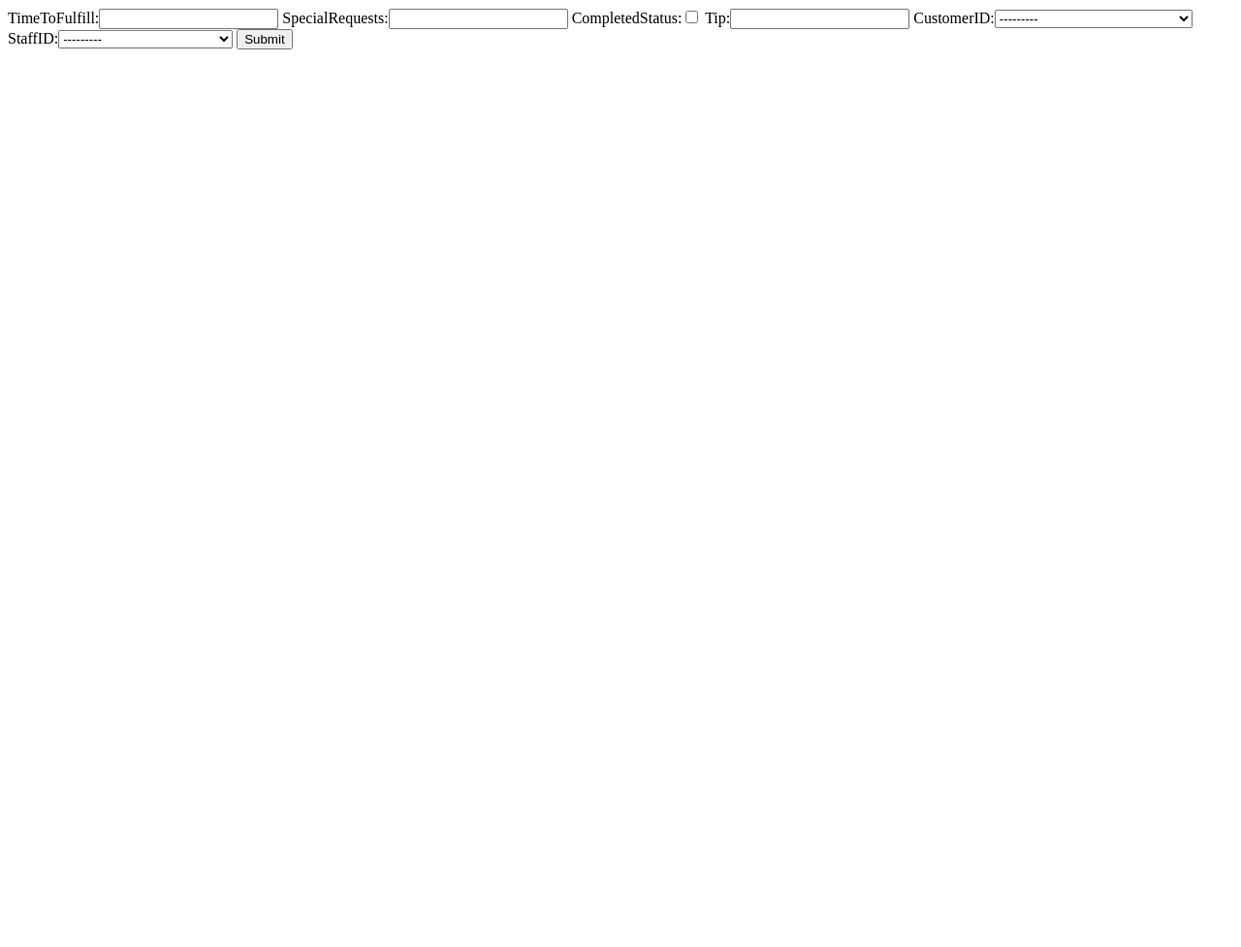
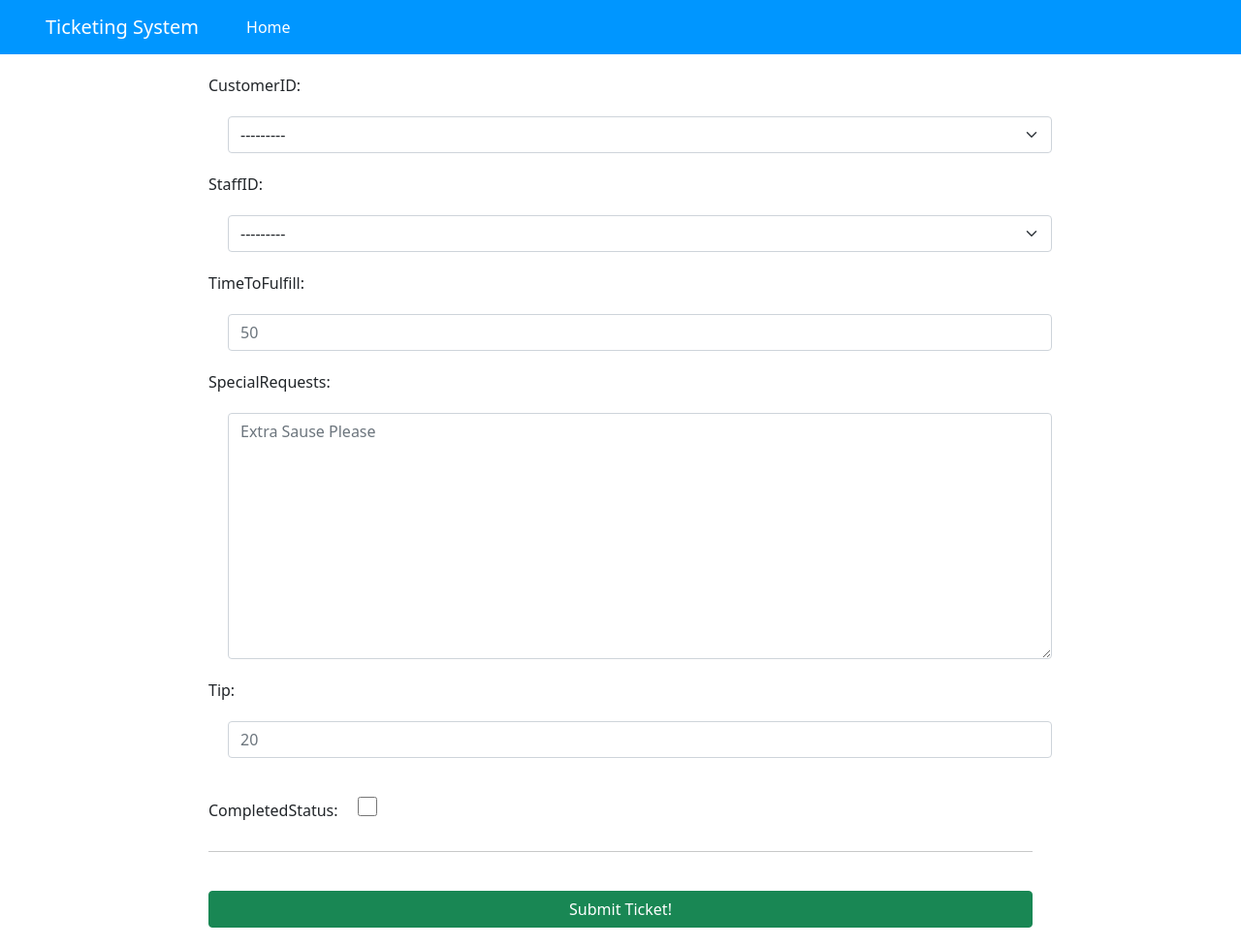
Before and after one commit to CS220-Projects/Ticketing-System, a Django app: page /ticketing_system/test_form/ in a window 1280 px wide. Shown: the whole page at 97% size. Before the commit the page ends 51 px from the top, so only its background shows below. Run offline with Django 3.2, Linux system fonts and the light colour scheme; data comes from the database, SQL or seed files in the repository.

Commit message:
Add CSS And Styling To Form

```diff
--- a/django/djangoproject/ticketing_system/forms.py
+++ b/django/djangoproject/ticketing_system/forms.py
@@ -1,3 +1,4 @@
+from django.forms import ModelForm, TextInput, Textarea, NumberInput, CheckboxInput, Select
 from django import forms
 from django.db import models
 
@@ -5,22 +6,60 @@ from .models import Franchise, Restaurant_Location, Item, Ticket, Customer_On_Ti
     Staff_On_Ticket, Ticket_Item, Staff, Customer
 
 
-class ticket(forms.ModelForm):
-    class Meta:
-        model = Ticket
-        fields = ("timeToFulfill", "specialRequests", "completedStatus", "tip")
+class customerOnTicket(forms.ModelForm):
+    """
 
-class customerOnTicket(forms.ModelForm):
+    """
     class Meta:
         model = Customer_On_Ticket
         fields = ("customerID",)
+        widgets = {
+            'customerID': Select(attrs={
+                'class': "form-select",
+                'style': 'margin: 20px;',
+            }),
+        }
+
 
 class staffOnTicket(forms.ModelForm):
+    """
+
+    """
     class Meta:
         model = Staff_On_Ticket
         fields = ("staffID",)
+        widgets = {
+            'staffID': Select(attrs={
+                'class': "form-select",
+                'style': 'margin: 20px;',
+            }),
+        }
 
 
+class ticket(ModelForm):
+    """
 
-# class TestForm(forms.Form):
-#     subjectTest = forms.CharField(max_length=100)
+    """
+    class Meta:
+        model = Ticket
+        fields = ("timeToFulfill", "specialRequests", "tip", "completedStatus")
+        widgets = {
+            'timeToFulfill': NumberInput(attrs={
+                'class': "form-control",
+                'style': 'margin: 20px',
+                'placeholder': '50'
+            }),
+            'specialRequests': Textarea(attrs={
+                'class': "form-control",
+                'style': 'margin: 20px',
+                'placeholder': 'Extra Sause Please'
+            }),
+            'tip': NumberInput(attrs={
+                'class': "form-control",
+                'style': 'margin: 20px;',
+                'placeholder': '20'
+            }),
+            'completedStatus': CheckboxInput(attrs={
+                'style': 'width: 20px; height: 20px; margin: 20px;',
+            }),
+        }
--- a/django/djangoproject/ticketing_system/templates/TestForm.html
+++ b/django/djangoproject/ticketing_system/templates/TestForm.html
@@ -1,9 +1,52 @@
-<form action="/ticketing_system/test_form/" method="post">
-    {% csrf_token %}
+<!DOCTYPE html>
+<html lang="en">
+<head>
+    <meta charset="UTF-8">
+    <title>Ticketing System</title>
 
-    {{ formTicket }}
-    {{ formCustomerOnTicket }}
-    {{ formStaffOnTicket }}
+    <!--    css style-->
 
-    <input type="submit" value="Submit">
-</form>
+    <!--    Bootstrap-->
+    <link href="https://cdn.jsdelivr.net/npm/bootstrap@5.0.0-beta3/dist/css/bootstrap.min.css" rel="stylesheet"
+          integrity="sha384-eOJMYsd53ii+scO/bJGFsiCZc+5NDVN2yr8+0RDqr0Ql0h+rP48ckxlpbzKgwra6" crossorigin="anonymous">
+    <script src="https://cdn.jsdelivr.net/npm/bootstrap@5.0.0-beta3/dist/js/bootstrap.bundle.min.js"
+            integrity="sha384-JEW9xMcG8R+pH31jmWH6WWP0WintQrMb4s7ZOdauHnUtxwoG2vI5DkLtS3qm9Ekf"
+            crossorigin="anonymous"></script>
+</head>
+<body>
+
+<!-- Nav Bar -->
+<nav class="navbar navbar-expand-lg navbar-light" style="background-color: #0096FF">
+    <div class="container-fluid">
+        <a class="navbar-brand" style="padding-left: 35px; padding-right: 25px; color: white">
+            Ticketing System
+        </a>
+        <button class="navbar-toggler" type="button" data-bs-toggle="collapse" data-bs-target="#navbarTogglerDemo02"
+                aria-controls="navbarTogglerDemo02" aria-expanded="false" aria-label="Toggle navigation">
+            <span class="navbar-toggler-icon"></span>
+        </button>
+
+        <div class="collapse navbar-collapse" id="navbarTogglerDemo02">
+            <ul class="navbar-nav me-auto mb-2 mb-lg-0">
+                <a class="nav-link nav-link active" aria-current="page" href="#" style="color: white">Home</a>
+            </ul>
+        </div>
+    </div>
+</nav>
+
+<div style="width:850px; margin:20px auto;">
+    <form action="/ticketing_system/test_form/" method="post">
+        {% csrf_token %}
+        {{ formCustomerOnTicket }}
+        {{ formStaffOnTicket }}
+        {{ formTicket }}
+        <hr>
+        <br>
+        <div class="d-grid gap-2">
+            <input type="submit" class="btn btn-success" value="Submit Ticket!">
+        </div>
+    </form>
+</div>
+
+</body>
+</html>
```
